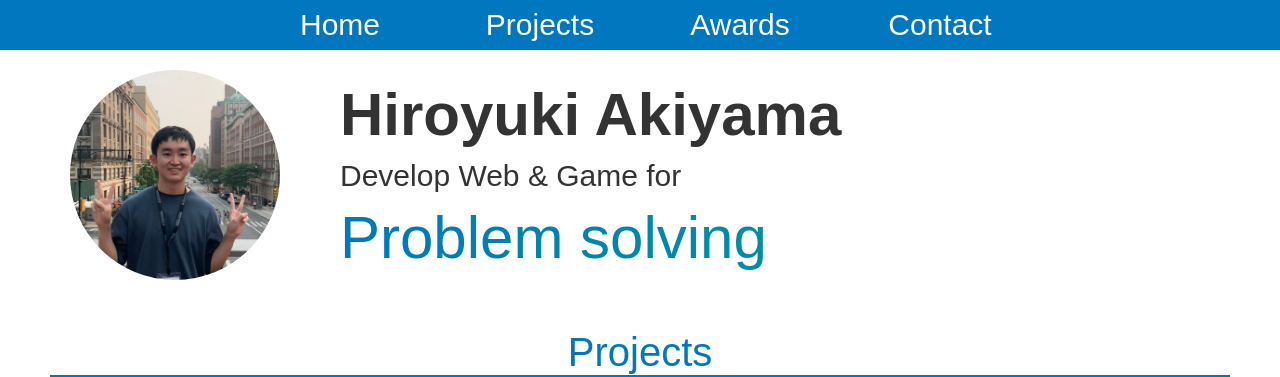
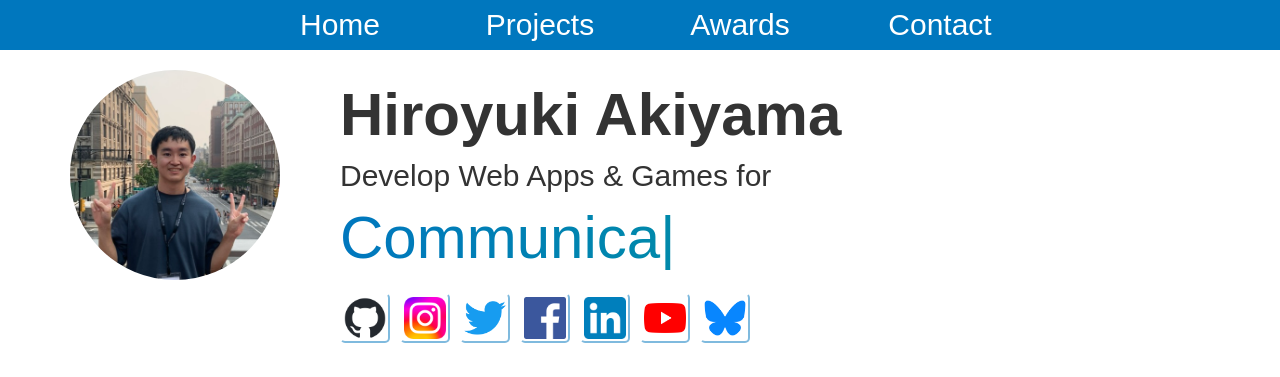
Before and after one commit to Hi-ak/hiro-portfolio, a Next.js app: page / in a window 1280 px wide. Shown: the top 377 px of the page. Built offline with nearby package versions, Linux system fonts and the light colour scheme.

Commit message:
UI: add typing text

```diff
--- a/src/components/app/home/page.tsx
+++ b/src/components/app/home/page.tsx
@@ -4,11 +4,14 @@ import React, { useEffect, useRef, useState } from "react";
 import styles from "@/common/styles/components/app/home.module.scss";
 
 import Image from "next/image";
-import { ProjectCard } from "@/components/cards/projectCard";
+import { ProjectCard } from "@/components/cards/ProjectCard";
 import { SectionTitle } from "@/components/layouts/sectionTitle";
 import { PhotoStyle, Project } from "@/common/types/project";
 import { AwardList } from "@/common/types/award.tsx";
 import { AwardsSectionComponent } from "./awards";
+import { TypingText } from "@/components/typing/TypingText";
+import { SocialInfoListComponent } from "@/components/social/SocialInfoList";
+import { SOCIAL_INFO_LIST } from "@/common/types/social";
 
 export const HomePageComponent: React.FC<{}> = ({}) => {
   /*
@@ -60,8 +63,12 @@ export const HomePageComponent: React.FC<{}> = ({}) => {
           <div className={styles.profileContainer}>
             <div className={styles.profile}>
               <h1 className={styles.name}>Hiroyuki Akiyama</h1>
-              <div className={styles.motto}>Develop Web & Game for</div>
-              <div className={styles.typing}>Problem solving</div>
+              <div className={styles.motto}>Develop Web Apps & Games for</div>
+              {/* <div className={styles.typing}>Problem solving</div> */}
+              <TypingText
+                words={["Problem-solving", "Communication", "Fun", "Friends"]}
+              />
+              <SocialInfoListComponent socialList={SOCIAL_INFO_LIST} />
             </div>
           </div>
         </div>
--- /dev/null
+++ b/src/components/typing/TypingText.tsx
@@ -0,0 +1,66 @@
+import React, { useEffect, useState } from "react";
+import styles from "@/common/styles/components/app/home.module.scss";
+
+export const TypingText: React.FC<{
+  words: string[];
+  typingSpeed?: number;
+  deletingSpeed?: number;
+  delay?: number;
+}> = ({ words, typingSpeed = 150, deletingSpeed = 100, delay = 1000 }) => {
+  const [displayedText, setDisplayedText] = useState("");
+  const [currentWordIndex, setCurrentWordIndex] = useState(0);
+  const [isDeleting, setIsDeleting] = useState(false);
+  const [cursorVisible, setCursorVisible] = useState(true);
+
+  useEffect(() => {
+    // カーソルを点滅させるためのエフェクト
+    const cursorInterval = setInterval(() => {
+      setCursorVisible((visible) => !visible);
+    }, 500);
+
+    return () => clearInterval(cursorInterval);
+  }, []);
+
+  useEffect(() => {
+    const currentWord = words[currentWordIndex];
+    let timeout;
+
+    if (isDeleting) {
+      timeout = setTimeout(() => {
+        setDisplayedText((prev) => prev.slice(0, -1));
+      }, deletingSpeed);
+    } else {
+      timeout = setTimeout(() => {
+        setDisplayedText((prev) => currentWord.slice(0, prev.length + 1));
+      }, typingSpeed);
+    }
+
+    if (!isDeleting && displayedText === currentWord) {
+      // 次の単語に切り替えるための少しの遅延
+      timeout = setTimeout(() => {
+        setIsDeleting(true);
+      }, delay);
+    } else if (isDeleting && displayedText === "") {
+      // 次の単語に切り替える
+      setIsDeleting(false);
+      setCurrentWordIndex((prev) => (prev + 1) % words.length);
+    }
+
+    return () => clearTimeout(timeout);
+  }, [
+    displayedText,
+    isDeleting,
+    currentWordIndex,
+    words,
+    typingSpeed,
+    deletingSpeed,
+    delay,
+  ]);
+
+  return (
+    <div className={styles.typing}>
+      {displayedText}
+      <span className={styles.cursor}>{cursorVisible && "|"}</span>
+    </div>
+  );
+};
```
